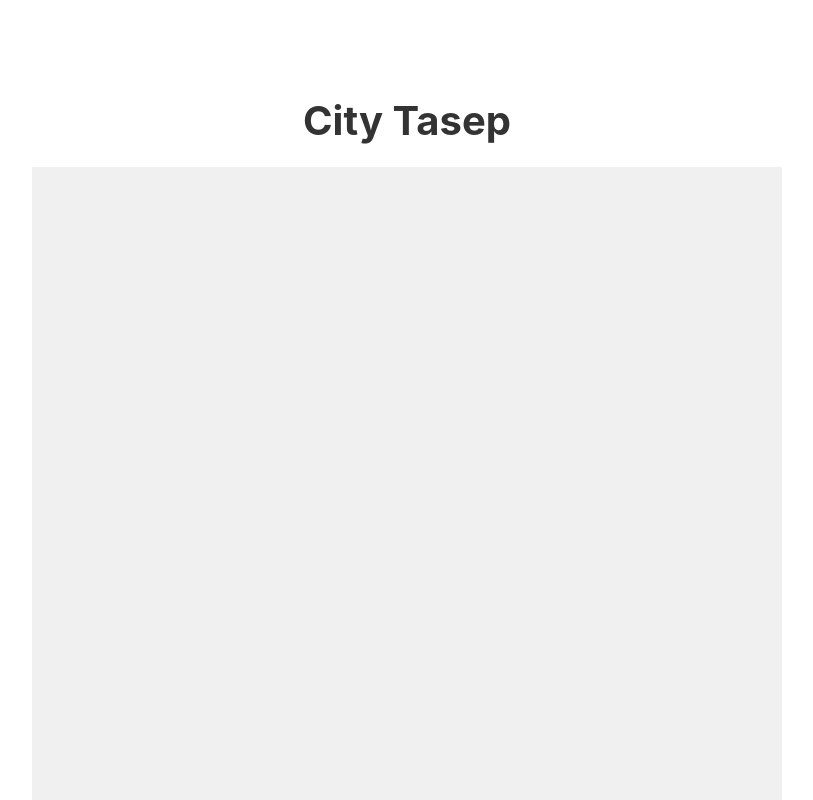
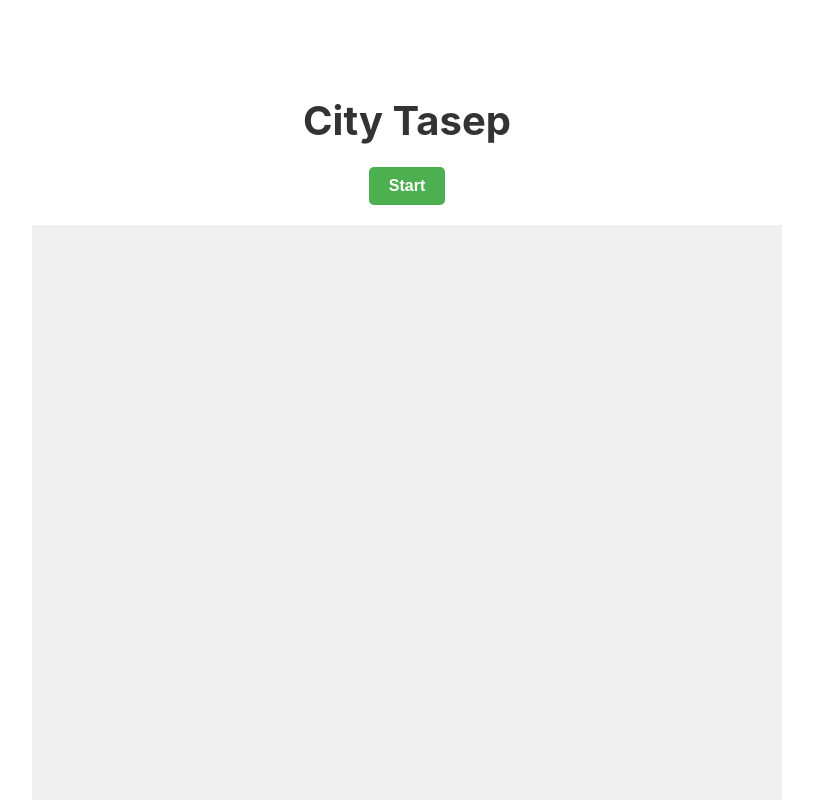
Before and after one commit to TSerranoE/City_TASEP, a React (Vite) app in the folder PAGINA_TASEP/: page / in a window 1280 px wide. Shown: the top 800 px of the page, without its empty margins (233-1046 px from the left). Built offline with nearby package versions, Linux system fonts and the light colour scheme.

Commit message:
boton start

```diff
--- a/PAGINA_TASEP/src/App.tsx
+++ b/PAGINA_TASEP/src/App.tsx
@@ -35,9 +35,7 @@ function App() {
         clickedLines={clickedLines}
         onClickedLinesUpdate={setClickedLines}
       />
-      <p className={styles.instructions}>
-        Scroll or press 'r' to rotate the hover effect
-      </p>
+      <p className={styles.instructions}>Scroll or press 'r' to rotate</p>
       <ControlPanel
         showIntersections={showIntersections}
         showExtremePoints={showExtremePoints}
--- a/PAGINA_TASEP/src/components/Grid.module.css
+++ b/PAGINA_TASEP/src/components/Grid.module.css
@@ -1,7 +1,15 @@
 .gridContainer {
+  display: flex;
+  flex-direction: column;
+  align-items: center;
+  gap: 20px;
+}
+
+.gridWrapper {
   display: inline-block;
   outline: none;
 }
+
 .grid {
   display: inline-block;
   background-color: #f0f0f0;
--- a/PAGINA_TASEP/src/components/Grid.tsx
+++ b/PAGINA_TASEP/src/components/Grid.tsx
@@ -1,6 +1,7 @@
 import React, { useState, useCallback } from "react";
 import GridCell from "./GridCell";
 import GridControls from "./GridControls";
+import StartButton from "./StartButton.tsx";
 import styles from "./Grid.module.css";
 
 interface GridProps {
@@ -20,10 +21,11 @@ const Grid: React.FC<GridProps> = ({
   } | null>(null);
   const [isVerticalHover, setIsVerticalHover] = useState(false);
   const [isGridSelected, setIsGridSelected] = useState(false);
+  const [isActive, setIsActive] = useState(false);
 
   const handleCellClick = useCallback(
     (row: number, col: number) => {
-      if (hoverCell) {
+      if (hoverCell && !isActive) {
         onClickedLinesUpdate((prev) => {
           const newSet = new Set(prev);
           const lineKey = isVerticalHover ? `col-${col}` : `row-${row}`;
@@ -36,25 +38,31 @@ const Grid: React.FC<GridProps> = ({
         });
       }
     },
-    [hoverCell, isVerticalHover, onClickedLinesUpdate]
+    [hoverCell, isVerticalHover, onClickedLinesUpdate, isActive]
   );
 
   const toggleHoverOrientation = useCallback(() => {
+    if (!isActive) {
       setIsVerticalHover((prev) => !prev);
-  }, []);
+    }
+  }, [isActive]);
 
   const handleGridMouseEnter = () => setIsGridSelected(true);
   const handleGridMouseLeave = () => setIsGridSelected(false);
 
+  const toggleActive = () => setIsActive((prev) => !prev);
+
   return (
+    <div className={styles.gridContainer}>
+      <StartButton onClick={toggleActive} isActive={isActive} />
       <div
         onMouseEnter={handleGridMouseEnter}
         onMouseLeave={handleGridMouseLeave}
-      className={styles.gridContainer}
+        className={styles.gridWrapper}
       >
         <GridControls
           onToggleHoverOrientation={toggleHoverOrientation}
-        isGridSelected={isGridSelected}
+          isGridSelected={isGridSelected && !isActive}
         />
         <div className={styles.grid}>
           {Array.from({ length: size }, (_, index) => {
@@ -71,14 +79,17 @@ const Grid: React.FC<GridProps> = ({
                       clickedLines.has(`col-${col}`)
                     }
                     isHovered={
-                    isVerticalHover
+                      !isActive &&
+                      (isVerticalHover
                         ? col === hoverCell?.col
-                      : row === hoverCell?.row
+                        : row === hoverCell?.row)
                     }
                     isVerticalHover={isVerticalHover}
                     onClick={handleCellClick}
-                  onMouseEnter={(cell) => setHoverCell({ ...cell, row: row })}
-                  onMouseLeave={() => setHoverCell(null)}
+                    onMouseEnter={(cell) =>
+                      !isActive && setHoverCell({ ...cell, row: row })
+                    }
+                    onMouseLeave={() => !isActive && setHoverCell(null)}
                   />
                 ))}
               </div>
@@ -86,6 +97,7 @@ const Grid: React.FC<GridProps> = ({
           })}
         </div>
       </div>
+    </div>
   );
 };
 
--- /dev/null
+++ b/PAGINA_TASEP/src/components/StartButton.module.css
@@ -0,0 +1,23 @@
+.startButton {
+  padding: 10px 20px;
+  font-size: 16px;
+  font-weight: bold;
+  color: white;
+  background-color: #4caf50;
+  border: none;
+  border-radius: 5px;
+  cursor: pointer;
+  transition: background-color 0.3s;
+}
+
+.startButton:hover {
+  background-color: #45a049;
+}
+
+.startButton.active {
+  background-color: #f44336;
+}
+
+.startButton.active:hover {
+  background-color: #d32f2f;
+}
--- /dev/null
+++ b/PAGINA_TASEP/src/components/StartButton.tsx
@@ -0,0 +1,20 @@
+import React from "react";
+import styles from "./StartButton.module.css";
+
+interface StartButtonProps {
+  onClick: () => void;
+  isActive: boolean;
+}
+
+const StartButton: React.FC<StartButtonProps> = ({ onClick, isActive }) => {
+  return (
+    <button
+      className={`${styles.startButton} ${isActive ? styles.active : ""}`}
+      onClick={onClick}
+    >
+      {isActive ? "Stop" : "Start"}
+    </button>
+  );
+};
+
+export default StartButton;
```
Lines whose indentation alone changed are shown as unchanged.
